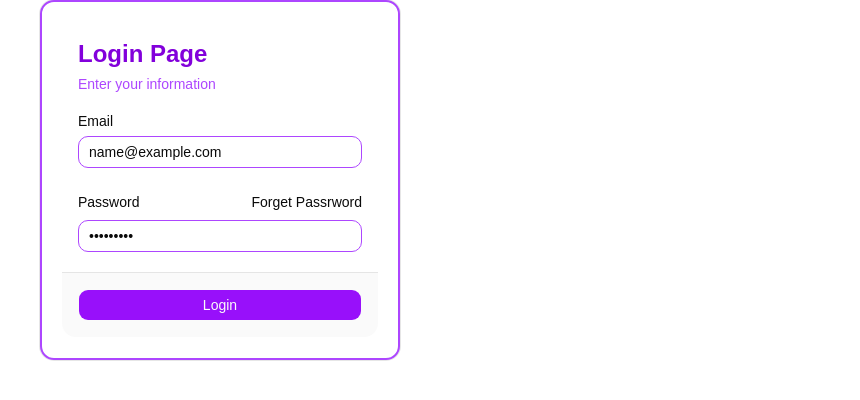
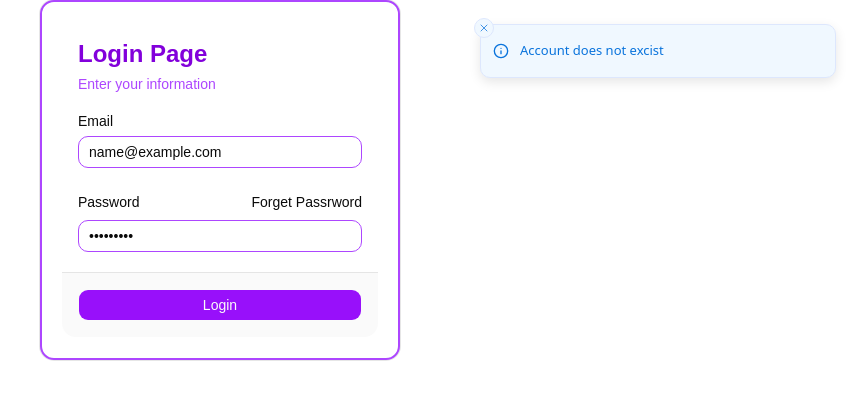
Before and after one commit to kumarikhushisv01-dot/reactrouterdom-project, a React (Vite) app: page / in a window 1280 px wide. Both pictures are taken after typing "name@example.com", "Sample123" into the empty fields and a click on the button "Login". Shown: the top 400 px of the page, without its empty margins (420-1280 px from the left). Built offline with nearby package versions, Linux system fonts and the light colour scheme.

Commit message:
learn about notification

```diff
--- a/package.json
+++ b/package.json
@@ -17,11 +17,13 @@
     "class-variance-authority": "^0.7.1",
     "clsx": "^2.1.1",
     "lucide-react": "^1.34.0",
+    "next-themes": "^0.4.6",
     "radix-ui": "^1.6.7",
     "react": "^19.2.6",
     "react-dom": "^19.2.6",
     "react-router-dom": "^7.18.3",
     "shadcn": "^4.19.0",
+    "sonner": "^2.0.8",
     "tailwind-merge": "^3.6.0",
     "tailwindcss": "^4",
     "tw-animate-css": "^1.4.0"
--- a/src/App.tsx
+++ b/src/App.tsx
@@ -1,6 +1,8 @@
 
 import {  RouterProvider } from "react-router-dom"
 import { router } from "./router"
+import { Toaster } from "./components/ui/sonner"
+
 
 
 
@@ -9,6 +11,7 @@
   return (
     <>
     <RouterProvider router={router}/>
+    <Toaster position="top-right" closeButton={true} richColors={true}/>
 
     </>
 
--- a/src/components/LoginPage.tsx
+++ b/src/components/LoginPage.tsx
@@ -5,6 +5,7 @@
 import { Input } from "./ui/input";
 import { Label } from "./ui/label";
 import { useNavigate } from "react-router-dom";
+import { toast } from "sonner";
 
 
 const USER_DATA = [
@@ -27,22 +28,22 @@
 const handleSubmit =(e:React.FormEvent<HTMLFormElement>)=>{
   e.preventDefault()
   if (!email || !password ){
-      window.alert("Email and Password is requaired")
+      toast.warning("Email and Password is requaired")
       return
     }
 
   const element = USER_DATA.find((user) => user.email === email.toLowerCase())
   if (!element) {
-    window.alert("Account does not excist")
+    toast.info("Account does not excist")
     return
   }
 
   if (password !== element.password) {
-    window.alert("Password missmatch")
+    toast.info("Password missmatch")
     return
   }
 
-  window.alert("Login successfull")
+  toast.success("Login successfull")
   localStorage.setItem("user",JSON.stringify({id:element.id,email,name:element.name, islogin:true , role: element.role}))
   navigate(element.role === "admin" ? "/admin-profile" : "/profile")
 
--- /dev/null
+++ b/src/components/ui/sonner.tsx
@@ -0,0 +1,47 @@
+import { useTheme } from "next-themes"
+import { Toaster as Sonner, type ToasterProps } from "sonner"
+import { CircleCheckIcon, InfoIcon, TriangleAlertIcon, OctagonXIcon, Loader2Icon } from "lucide-react"
+
+const Toaster = ({ ...props }: ToasterProps) => {
+  const { theme = "system" } = useTheme()
+
+  return (
+    <Sonner
+      theme={theme as ToasterProps["theme"]}
+      className="toaster group"
+      icons={{
+        success: (
+          <CircleCheckIcon className="size-4" />
+        ),
+        info: (
+          <InfoIcon className="size-4" />
+        ),
+        warning: (
+          <TriangleAlertIcon className="size-4" />
+        ),
+        error: (
+          <OctagonXIcon className="size-4" />
+        ),
+        loading: (
+          <Loader2Icon className="size-4 animate-spin" />
+        ),
+      }}
+      style={
+        {
+          "--normal-bg": "var(--popover)",
+          "--normal-text": "var(--popover-foreground)",
+          "--normal-border": "var(--border)",
+          "--border-radius": "var(--radius)",
+        } as React.CSSProperties
+      }
+      toastOptions={{
+        classNames: {
+          toast: "cn-toast",
+        },
+      }}
+      {...props}
+    />
+  )
+}
+
+export { Toaster }
```
Also changed, not shown: 1 other file (tests, documents, lock files or other folders).
